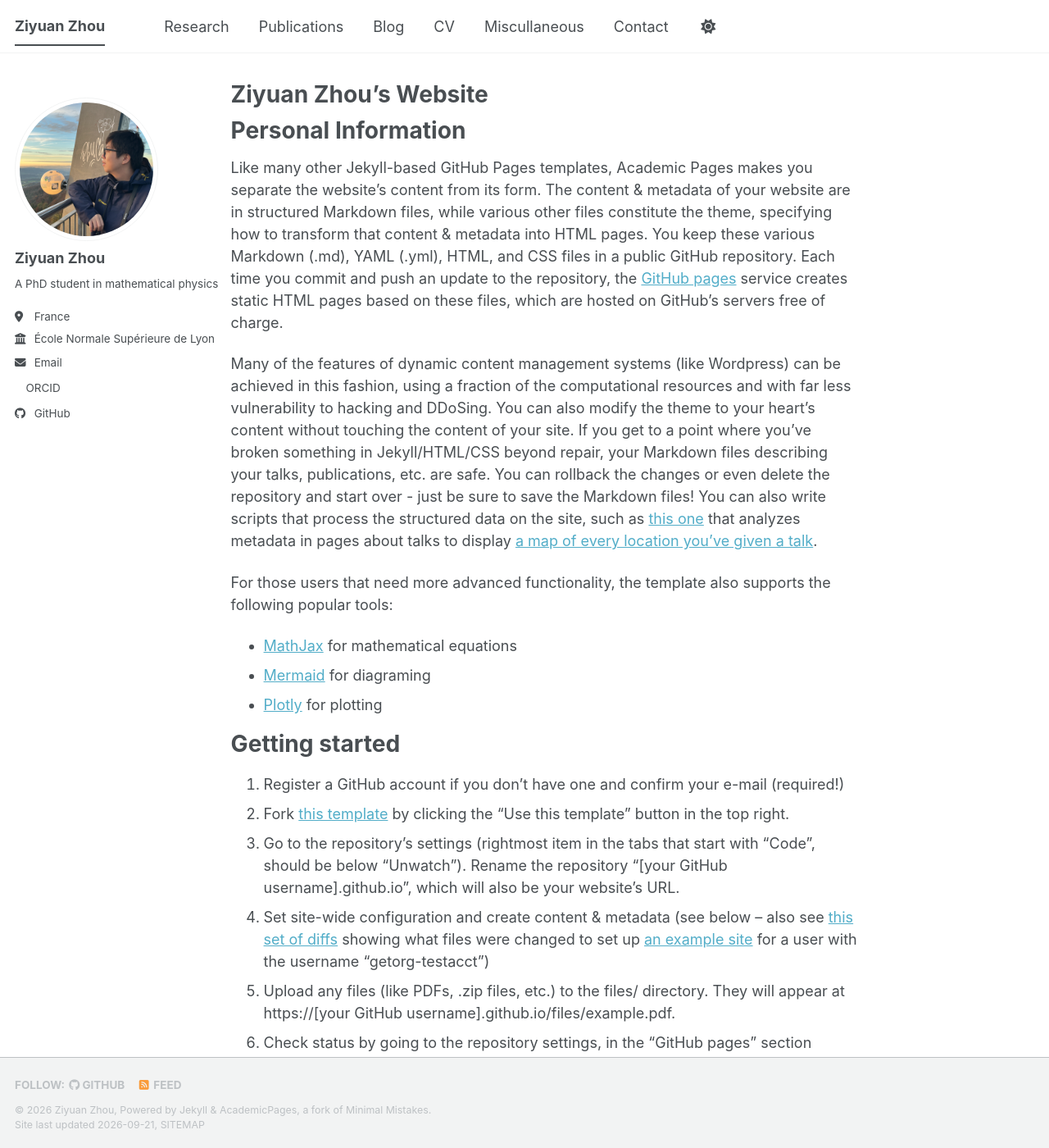
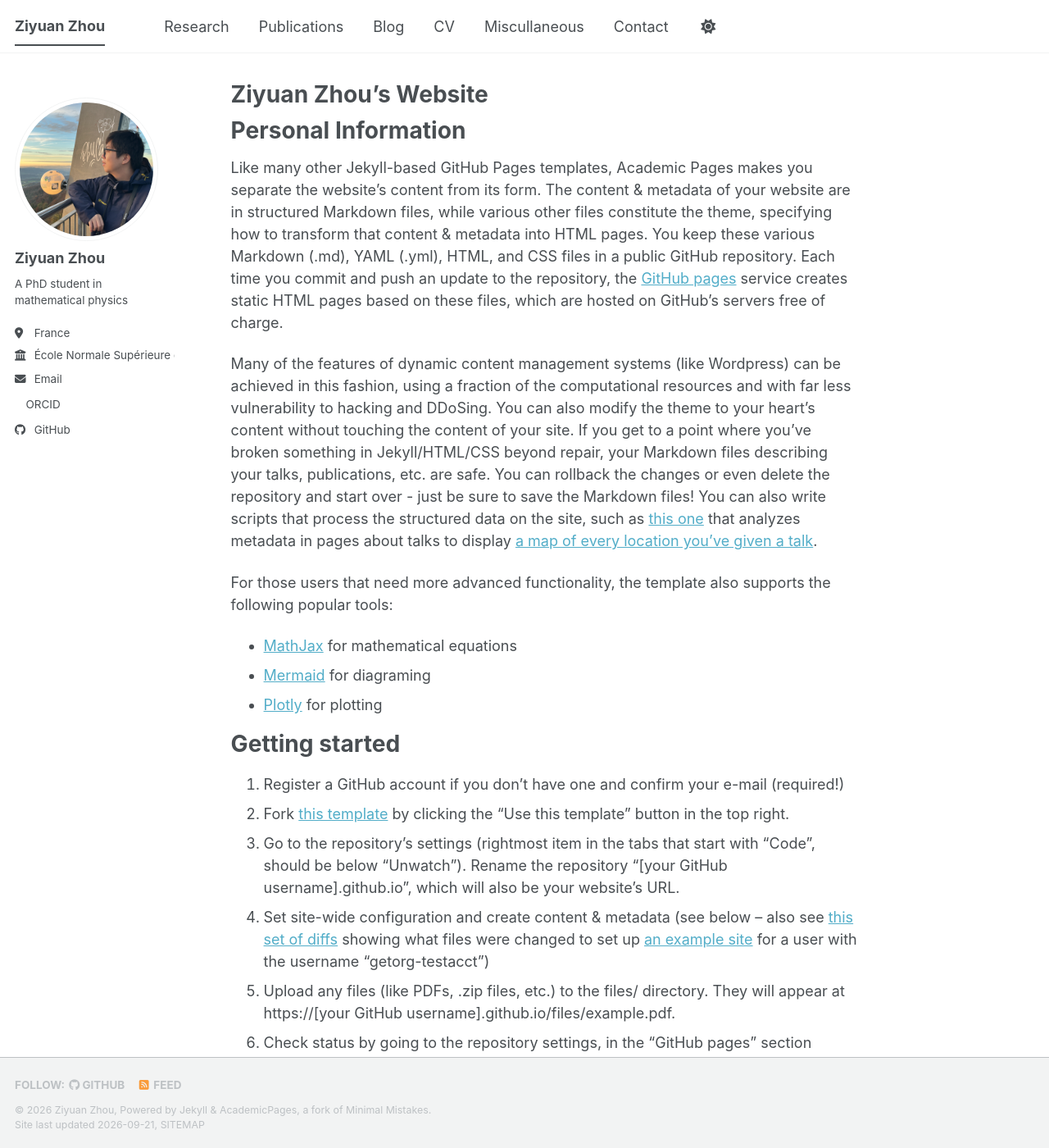
Before and after one commit to TzuyZhou/tzuyzhou.github.io, a Jekyll site: the page built from _pages/about.md, in a window 1280 px wide and 1400 px high. Shown: the whole window at 82% size. Built offline with Jekyll 4.4.1, drawn with Linux system fonts in a browser that asks for light colours; a style sheet for code colours, icons or effects is not loaded.

Commit message:
test for footer

```diff
--- a/_sass/layout/_footer.scss
+++ b/_sass/layout/_footer.scss
@@ -60,7 +60,8 @@
 @media screen and (max-width: 768px) {
   /* don't pin the footer on mobile devices */
   .page__footer {
-    position: relative;
+    // position: relative;
+    position: fixed;
     bottom: auto;
   }
 }
--- a/_sass/layout/_sidebar.scss
+++ b/_sass/layout/_sidebar.scss
@@ -25,7 +25,7 @@
   }
 
   @include breakpoint($large) {
-    @include span(6 of 12);
+    @include span(2 of 12);
     opacity: 1;
     -webkit-transition: opacity 0.2s ease-in-out;
             transition: opacity 0.2s ease-in-out;
```
